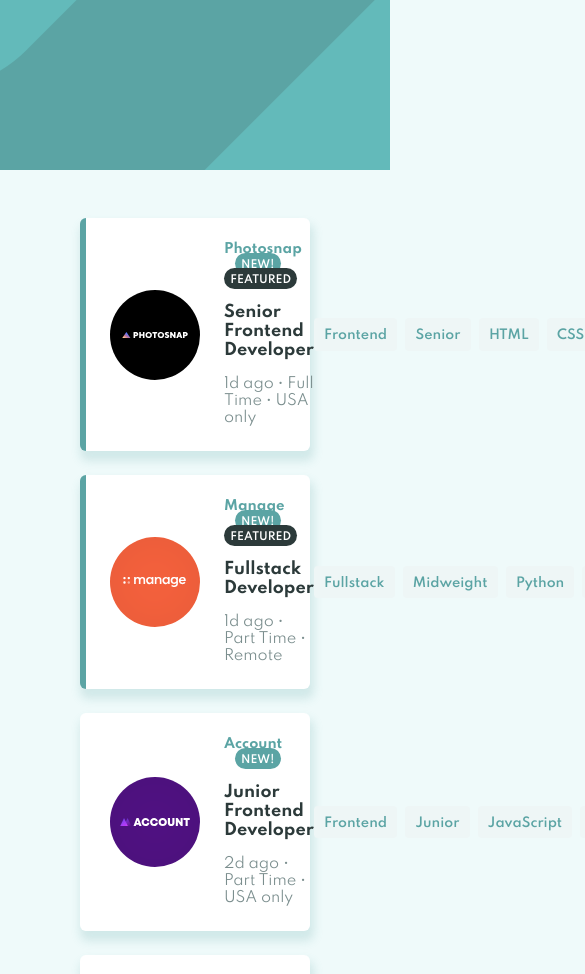
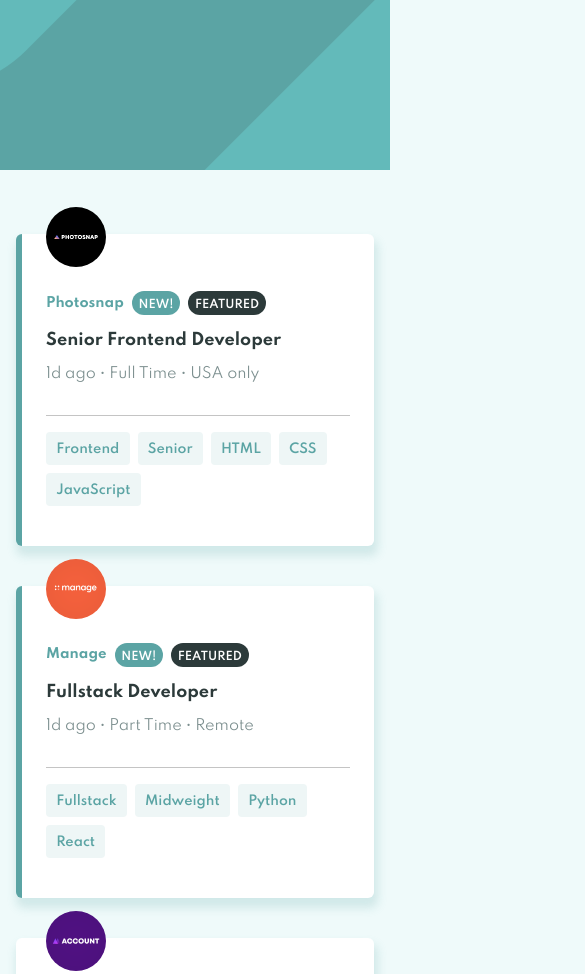
Before and after one commit to nogawa11/static-job-listings, a plain HTML site: page index.html in a window 390 px wide. Shown: the top 974 px of the page, 585 px wide, since content can reach past the window. Drawn offline with Linux system fonts and the light colour scheme.

Commit message:
added media queries for mobile

```diff
--- a/index.html
+++ b/index.html
@@ -10,11 +10,13 @@
 <body>
   <div class="header"></div>
   <div class="container">
-    <div class="filter-field">
-      <div class="filter-list"></div>
-      <button class="button-clear">Clear</button>
+    <div class="content">
+      <div class="filter-field">
+        <div class="filter-list"></div>
+        <button class="button-clear">Clear</button>
+      </div>
+      <div class="job-listings"></div>
     </div>
-    <div class="job-listings"></div>
   </div>
   <script src="js/data.js"></script>
   <script src="js/app.js"></script>
--- a/js/app.js
+++ b/js/app.js
@@ -10,11 +10,9 @@ const toHTML = (data) => {
         <img class="logo" src="${data.logo}" alt="${data.company}">
         <div class="job-text">
           <div class="company">
-            <h5>
-              ${data.company}
-              <span class="tag-new ${data.new}">NEW!</span>
-              <span class="tag-featured ${data.featured}">FEATURED</span>
-            </h5>
+            <h5>${data.company}</h5>
+            <h5 class="tag-new ${data.new}">NEW!</h5>
+            <h5 class="tag-featured ${data.featured}">FEATURED</h5>
           </div>
           <div class="job-role">
             <a href="#">${data.title}</a>
--- a/stylesheets/components/button.css
+++ b/stylesheets/components/button.css
@@ -11,9 +11,15 @@
 .button-clear.active {
   display: block;
   background-color: white;
-  color: hsl(180, 29%, 50%);
+  color: hsl(180, 14%, 20%);
   font-family: inherit;
   font-weight: 500;
+  text-decoration: none;
+  border: none;
+  transition: 0.5s;
+}
+
+.button-clear.active:hover {
+  color: hsl(180, 29%, 50%);
   text-decoration: underline;
-  border: none;
 }
--- a/stylesheets/components/card.css
+++ b/stylesheets/components/card.css
@@ -28,16 +28,23 @@
 }
 
 .job-text {
-  margin-left: 1.5em;
+  margin: 0 1.5em;
+}
+
+.company {
+  display: flex;
+  align-items: center;
+  flex-wrap: wrap;
+  gap: 0.5em;
 }
 
 .tag-new.true {
   background-color: hsl(180, 29%, 50%);
   color: white;
-  font-size: 0.8em;
+  font-size: 0.7em;
   font-weight: 600;
   padding: 0.6em 0.6em 0.3em;
-  margin: 0 0.5em 0 1em;
+  margin: 0;
   border-radius: 50px;
 }
 
@@ -48,7 +55,7 @@
 .tag-featured.true {
   background-color:  hsl(180, 14%, 20%);
   color: white;
-  font-size: 0.8em;
+  font-size: 0.7em;
   font-weight: 600;
   padding: 0.6em 0.6em 0.3em;
   border-radius: 50px;
@@ -82,6 +89,7 @@
 .job-filters {
   display: flex;
   gap: 0.5em;
+  flex-wrap: wrap;
 }
 
 .filter {
--- a/stylesheets/components/filter.css
+++ b/stylesheets/components/filter.css
@@ -15,13 +15,15 @@
   align-items: center;
   background: white;
   gap: 0.5em;
+  flex-wrap: wrap;
 }
 
 .filters {
   display: flex;
   align-items: center;
   background-color: hsl(180, 29%, 50%);
-  border-radius: 4px;
+  border-radius: 6px 4px 4px 6px;
+  transition: 0.5s;
 }
 
 .filters:hover {
--- /dev/null
+++ b/stylesheets/components/media.css
@@ -0,0 +1,50 @@
+@media only screen and (max-width: 600px) {
+  .filter-field.active {
+    position: relative;
+    margin: 0 1em;
+    padding: 1em 1em;
+  }
+
+  .job-listings {
+    margin: 4em 1em;
+  }
+
+  .job-listings.active {
+    margin: 1em 1em;
+  }
+
+  .job-info {
+    display: block;
+  }
+
+  .job-text {
+    margin: 0;
+    padding-top: 1em;
+    position: relative;
+    top: -3em;
+  }
+
+  .job-listing {
+    display: block;
+    background-color: white;
+    padding: 1.5em;
+    margin-bottom: 2.5em;
+    border-radius: 6px;
+    border-left: 0.4em solid white;
+    box-shadow: 2px 8px 10px 2px hsl(180deg 29% 50% / 20%);
+  }
+
+  .logo {
+    width: 60px;
+    height: 60px;
+    position: relative;
+    top: -3.2em;
+  }
+
+  .job-filters {
+    border-top: 1px solid rgb(196, 196, 196);
+    position: relative;
+    top: -1em;
+    padding-top: 1em;
+  }
+}
--- a/stylesheets/index.css
+++ b/stylesheets/index.css
@@ -5,6 +5,7 @@
 @import url('components/filter.css');
 @import url('components/header.css');
 @import url('components/logo.css');
+@import url('components/media.css');
 
 body {
   background-color: hsl(180, 52%, 96%);
@@ -24,3 +25,13 @@ p {
   margin: 0;
   font-size: 0.9em;
 }
+
+.container {
+  display: flex;
+  justify-content: center;
+}
+
+.content {
+  padding-bottom: 1em;
+  max-width: 1200px;
+}
```
